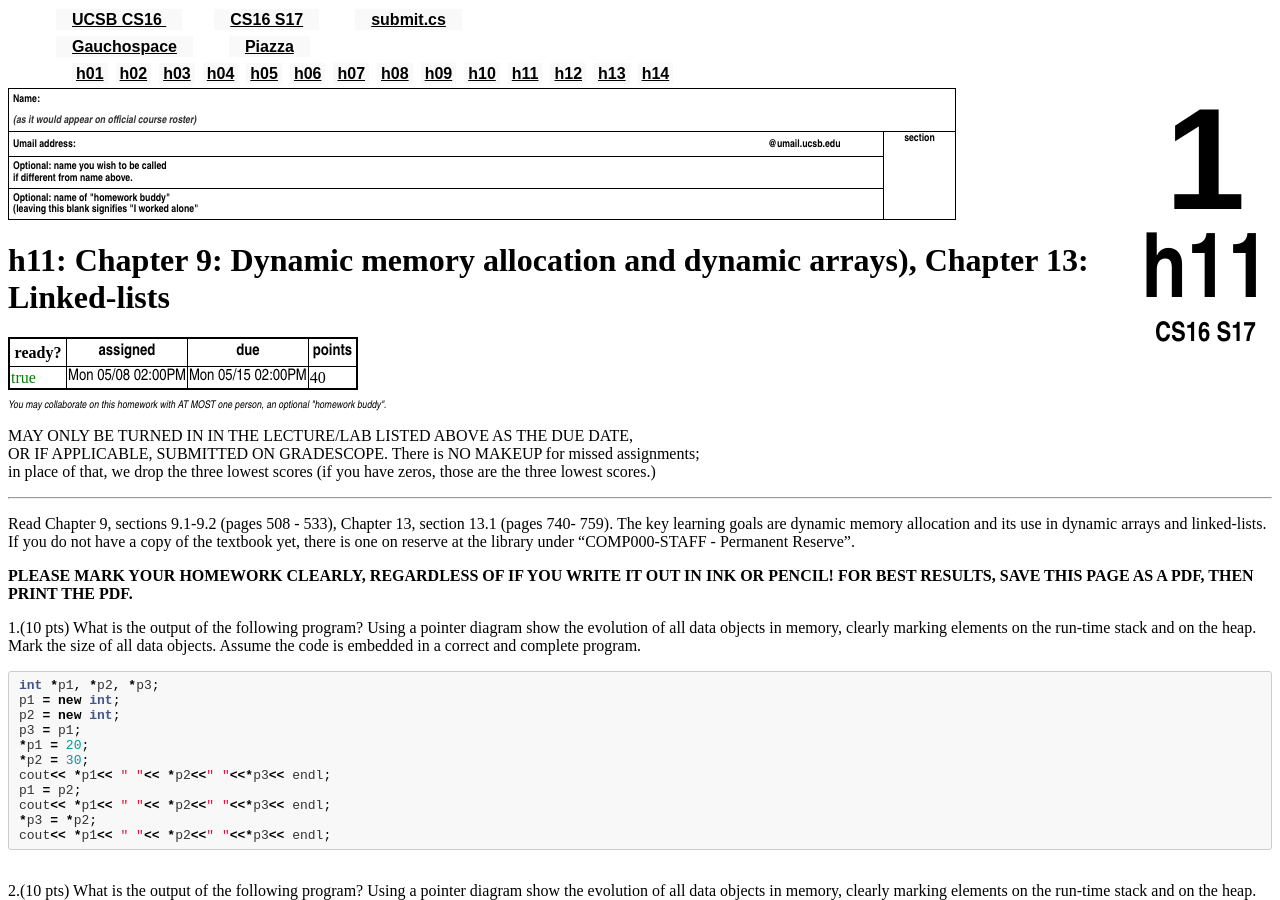
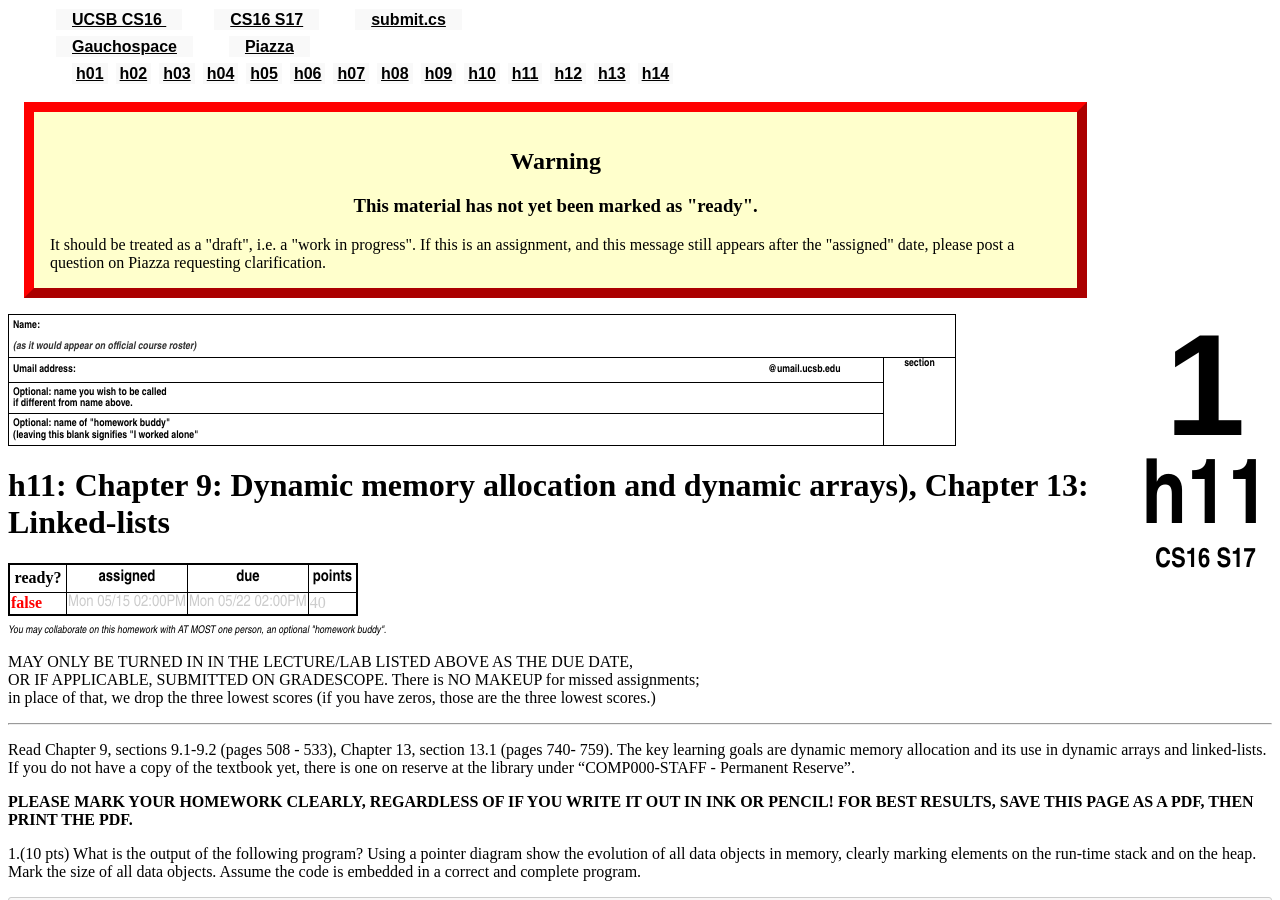
Before and after one commit to ucsb-cs16-sp17/ucsb-cs16-sp17.github.io, a Jekyll site: the page built from _hwk/h11.md, in a window 1280 px wide and 900 px high. Built offline with Jekyll 4.4.1, drawn with Linux system fonts in a browser that asks for light colours.

Commit message:
hw 11 push back

```diff
--- a/_hwk/h11.md
+++ b/_hwk/h11.md
@@ -1,9 +1,9 @@
 ---
 num: "h11"
 desc: "Chapter 9: Dynamic memory allocation and dynamic arrays), Chapter 13: Linked-lists"
-ready: true
-assigned: 2017-05-08 14:00:00.00-7:00
-due: 2017-05-15 14:00:00.00-7:00
+ready: false
+assigned: 2017-05-15 14:00:00.00-7:00
+due: 2017-05-22 14:00:00.00-7:00
 ---
 Read Chapter 9, sections 9.1-9.2 (pages 508 - 533), Chapter 13, section 13.1 (pages 740- 759). The key learning goals are dynamic memory allocation and its use in dynamic arrays and linked-lists. If you do not have a copy of the textbook yet, there is one on reserve at the library under "COMP000-STAFF - Permanent Reserve".
 
```
